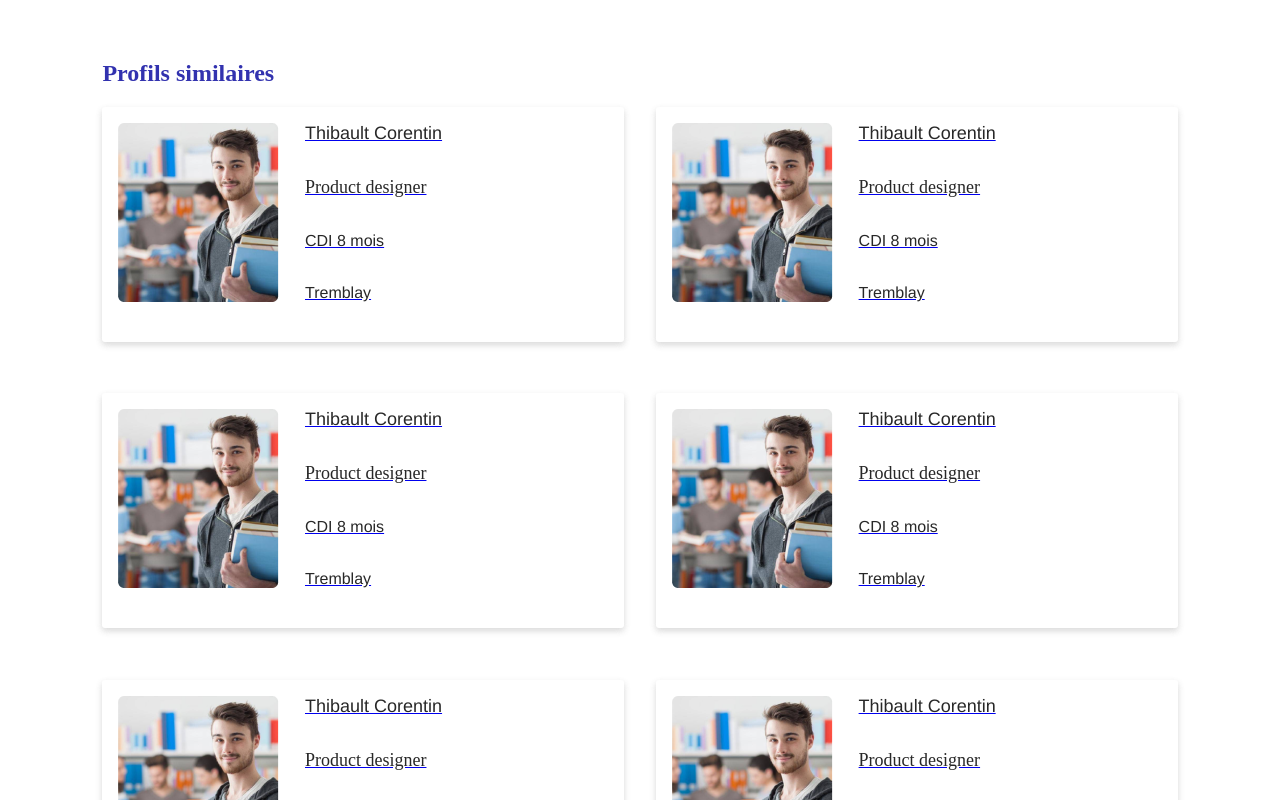
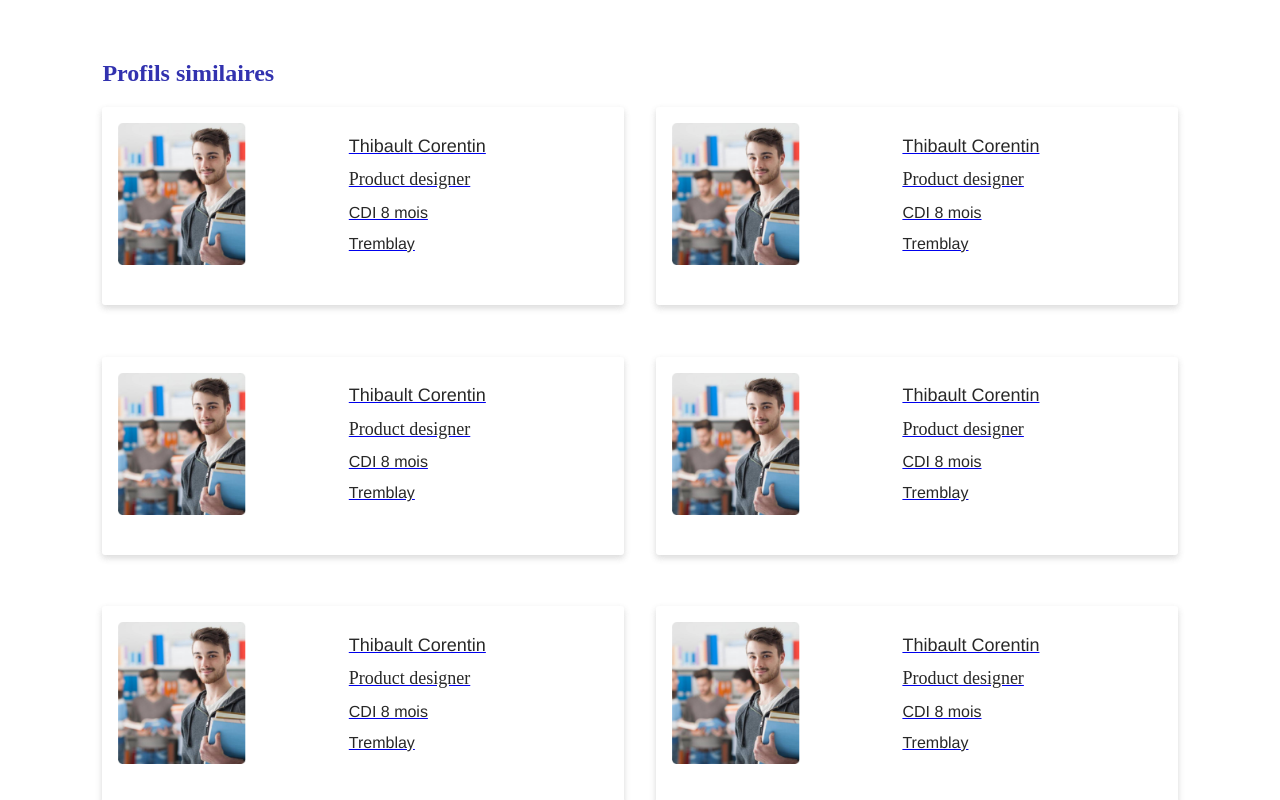
Before and after one commit to imedsaoud/pwa_lizom, a Vue app: page /#/article/1 in a window 1280 px wide. Shown: the part 980-1780 px from the top of the page. Built offline with nearby package versions, Linux system fonts and the light colour scheme.

Commit message:
really final commit

```diff
--- a/src/views/Article.vue
+++ b/src/views/Article.vue
@@ -117,12 +117,13 @@ export default {
 .card-description {
   text-align: left;
   display: flex;
-  justify-content: space-between;
+  justify-content: space-evenly;
   flex-direction: column;
 }
 
 .card-description-avatar {
   padding-right: 8vw;
+  width: 27vw;
 }
 
 .card-description-name {
@@ -344,6 +345,10 @@ export default {
       width: 100%;
       text-align: center;
   }
+  .card-description-avatar {
+    padding-right: 8vw;
+    width: 10vw;
+  }
 
 
  }
--- a/src/views/Listing.vue
+++ b/src/views/Listing.vue
@@ -132,12 +132,13 @@ export default {
 .card-description {
   text-align: left;
   display: flex;
-  justify-content: space-between;
+  justify-content: space-evenly;
   flex-direction: column;
 }
 
 .card-description-avatar {
   padding-right: 8vw;
+  width: 27vw;
 }
 
 .card-description-name {
@@ -300,6 +301,10 @@ export default {
       width: 100%;
       text-align: center;
   }
+  .card-description-avatar {
+    padding-right: 8vw;
+    width: 10vw;
+  }
 
  }
 
```
Also changed, not shown: src/service-worker.js (+1 -15 lines).
